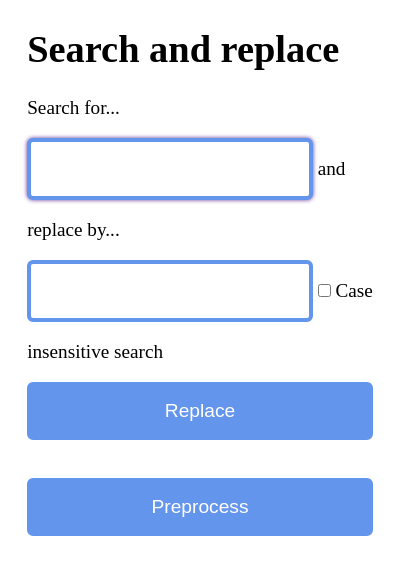
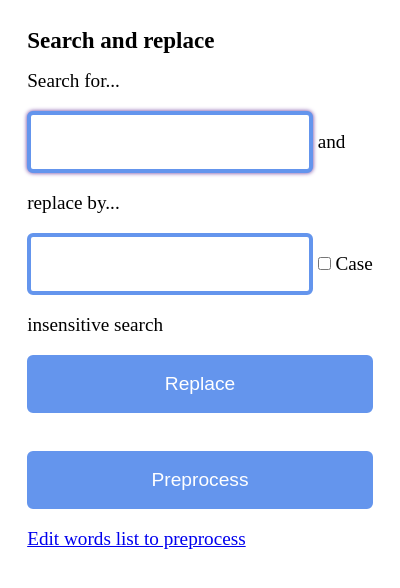
Before and after one commit to jeremymouzin/search-replace-transcript-youtube, a browser extension: page extension/popup.html in a window 400 px wide. Drawn offline with Linux system fonts and the light colour scheme.

Commit message:
Decrease h1 font size

```diff
--- a/extension/popup.html
+++ b/extension/popup.html
@@ -11,6 +11,7 @@
 
       body > h1 {
         margin-top: 0;
+        font-size: 1.2em;
       }
 
       input, button {
@@ -53,6 +54,7 @@
     </form>
 
     <button id="preprocessButton">Preprocess</button>
+    <a href="options.html" target="_blank">Edit words list to preprocess</a>
 
     <script src="popup.js"></script>
   </body>
```
